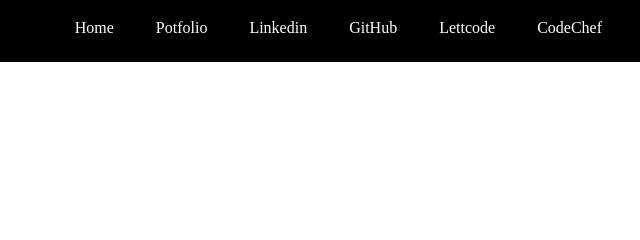
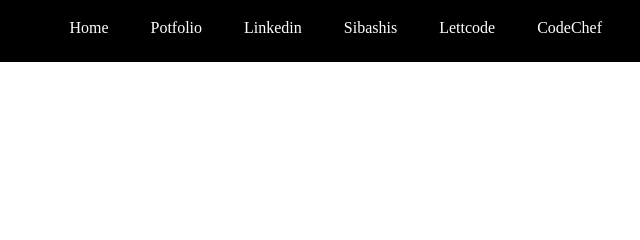
Before and after one commit to sibashis9692/Microsoft, a plain HTML site: page index.html in a window 1280 px wide. Shown: the top 240 px of the page, 640-1280 px from the left. Drawn offline with Linux system fonts and the light colour scheme.

Commit message:
Update index.html

```diff
--- a/index.html
+++ b/index.html
@@ -145,7 +145,7 @@
             <a href=""><li>Home</li></a>
             <a href=""><li>Potfolio</li></a>
             <a href="https://www.linkedin.com/in/sibashis-nayak-61a74b219/"><li>Linkedin</li></a>
-            <a href="https://github.com/"><li>GitHub</li></a>
+            <a href="https://github.com/"><li>Sibashis</li></a>
             <a href="https://leetcode.com/"><li>Lettcode</li></a>
             <a href="https://www.codechef.com/"><li>CodeChef</li></a>
         </ul>
```
